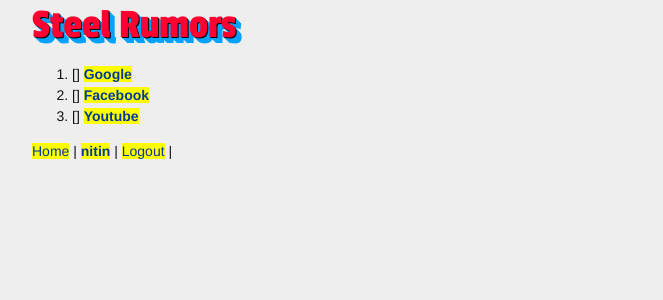
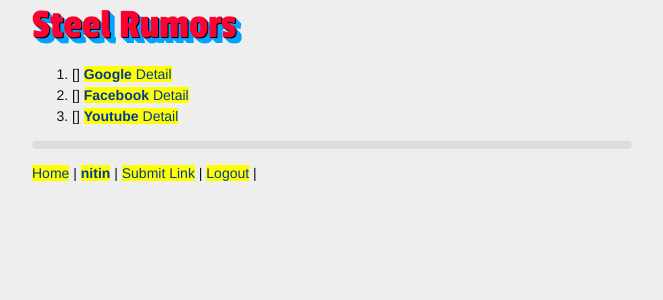
Before and after one commit to uniyalnitin/SteelRumors, a Django app: page /links/ in a window 1280 px wide. Shown: the top 300 px of the page, without its empty margins (308-971 px from the left). Run offline with Django 3.2, Linux system fonts and the light colour scheme; a user stored in the database is signed in; data comes from the database, SQL or seed files in the repository; both versions use the stored data as it was after the commit.

Commit message:
Added LinkCreateView, LinkUpdateView, LinkDeleteView

```diff
--- a/links/models.py
+++ b/links/models.py
@@ -1,7 +1,7 @@
 from django.db import models
 from django.contrib.auth.models import User
 from django.db.models import Count
-
+from django.urls import reverse
 # Create your models here.
 
 class LinkVoteCountManager(models.Manager):
@@ -18,6 +18,9 @@ class Link(models.Model):
 
 	with_votes =LinkVoteCountManager()
 	objects = models.Manager() #default manager
+
+	def get_absolute_url(self):
+		return reverse("link_detail", kwargs={'pk':str(self.id)})
 
 	def __unicode__(self):
 		return self.title
--- a/links/templates/base.html
+++ b/links/templates/base.html
@@ -18,6 +18,7 @@
     <a href="{% url 'home' %}">Home</a> |
 {% if user.is_authenticated %}
 	<a href="{% url 'profile' slug=user.username %}"><b>{{ user.username }}</b></a> |
+   <a href="{% url 'link_create' %}">Submit Link</a> |
     <a href="{% url 'logout' %}">Logout</a> |
 {% else %}
     <a href="{% url 'login' %}">Login</a> |
--- a/links/templates/links/link_list.html
+++ b/links/templates/links/link_list.html
@@ -6,8 +6,12 @@
     <li> [{{ link.votes }}]
     <a href="{{ link.url }}">
       <b>{{ link.title }}</b>
+      <a href="{% url 'link_detail' pk=link.pk %}">Detail
     </a>
     </li>
 {% endfor %}
 </ol>
+<blockquote style="background-color: #ddd; padding: 4px; border-radius: 10px; margin: 10px 0; color: #666; font-size: smaller; text-shadow: rgba(255,255,255,0.8) 1px 1px 0;">
+{{ randomquip.comment|truncatechars:140 }}
+</blockquote>
 {% endblock %}
--- a/links/urls.py
+++ b/links/urls.py
@@ -11,4 +11,8 @@ urlpatterns =[
 	path(r'^users/(?P<slug>\w+)/$', views.ProfileDetailView.as_view(), name="profile"),
 	path(r'^edit_profile/(?P<slug>\w+)/$', auth(views.ProfileEditView.as_view()), name="edit_profile"),
 	# path(r'^edit_profile/$', auth(views.ProfileEditView.as_view()), name="edit_profile"),
+	path(r'link/create/',auth(views.LinkCreateView.as_view()), name= "link_create"),
+	path(r'^link/(?P<pk>\d+)/$', views.LinkDetailView.as_view(),name='link_detail'),
+	path(r'^link/update/(?P<pk>\d+)/$', auth(views.LinkUpdateView.as_view()),name = "link_update"),
+	path(r'^link/delete/(?P<pk>\d+)/$', auth(views.LinkDeleteView.as_view()),name = "link_delete"),
 ]
--- a/links/views.py
+++ b/links/views.py
@@ -1,9 +1,12 @@
 from django.shortcuts import render
-from django.views.generic import ListView, CreateView,DetailView, UpdateView
+from django.views.generic import ListView, CreateView,DetailView, UpdateView, DeleteView
+
+
 from django.contrib.auth.forms import UserCreationForm
 from django.urls import reverse_lazy, reverse
 from django.contrib.auth import get_user_model
 from .models import Link, Vote, Profile
+from .forms import LinkForm
 
 # Create your views here.
 
@@ -11,6 +14,28 @@ class LinkListView(ListView):
 	model =Link
 	queryset = Link.with_votes.all()
 	paginate_by =3
+
+class LinkCreateView(CreateView):
+	model =Link
+	form_class = LinkForm
+
+	def form_valid(self,form):
+		f = form.save(commit=False) #calling the form, but we dont want to commit yet.
+		f.rank_score=0.0
+		f.submitter = self.request.user
+		f.save()
+		return super(LinkCreateView,self).form_valid(form)
+
+class LinkDetailView(DetailView):
+	model = Link
+
+class LinkUpdateView(UpdateView):
+	model = Link
+	form_class = LinkForm
+
+class LinkDeleteView(DeleteView):
+	model = Link
+	success_url = reverse_lazy("home")
 
 class SignUp(CreateView):
 	form_class = UserCreationForm
--- a/steelrumors/settings.py
+++ b/steelrumors/settings.py
@@ -40,6 +40,7 @@ INSTALLED_APPS = [
     'django.contrib.staticfiles',
     'links.apps.LinksConfig',
     'django.contrib.admin',
+    # 'django.contrib.comments',
 ]
 
 MIDDLEWARE = [
```
Also changed, not shown: links/forms.py (added, +7 -0 lines), db.sqlite3.
